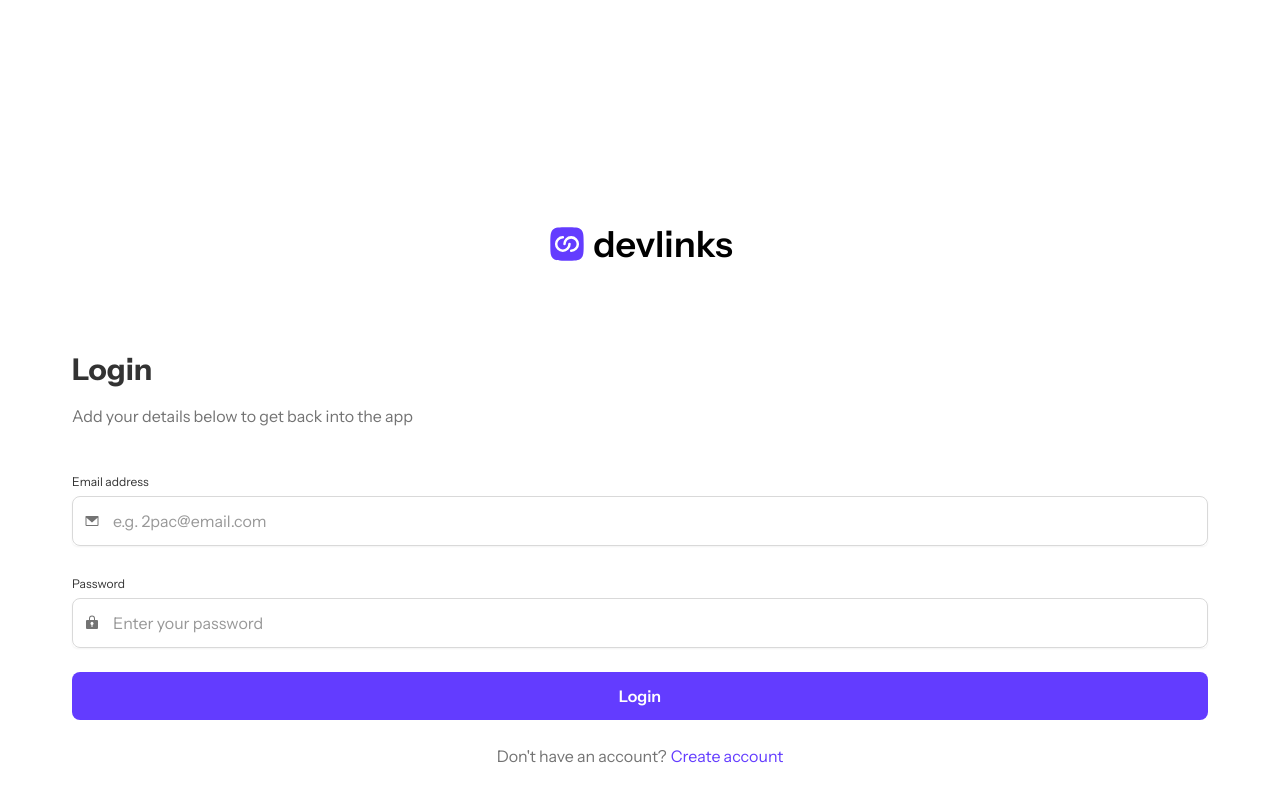
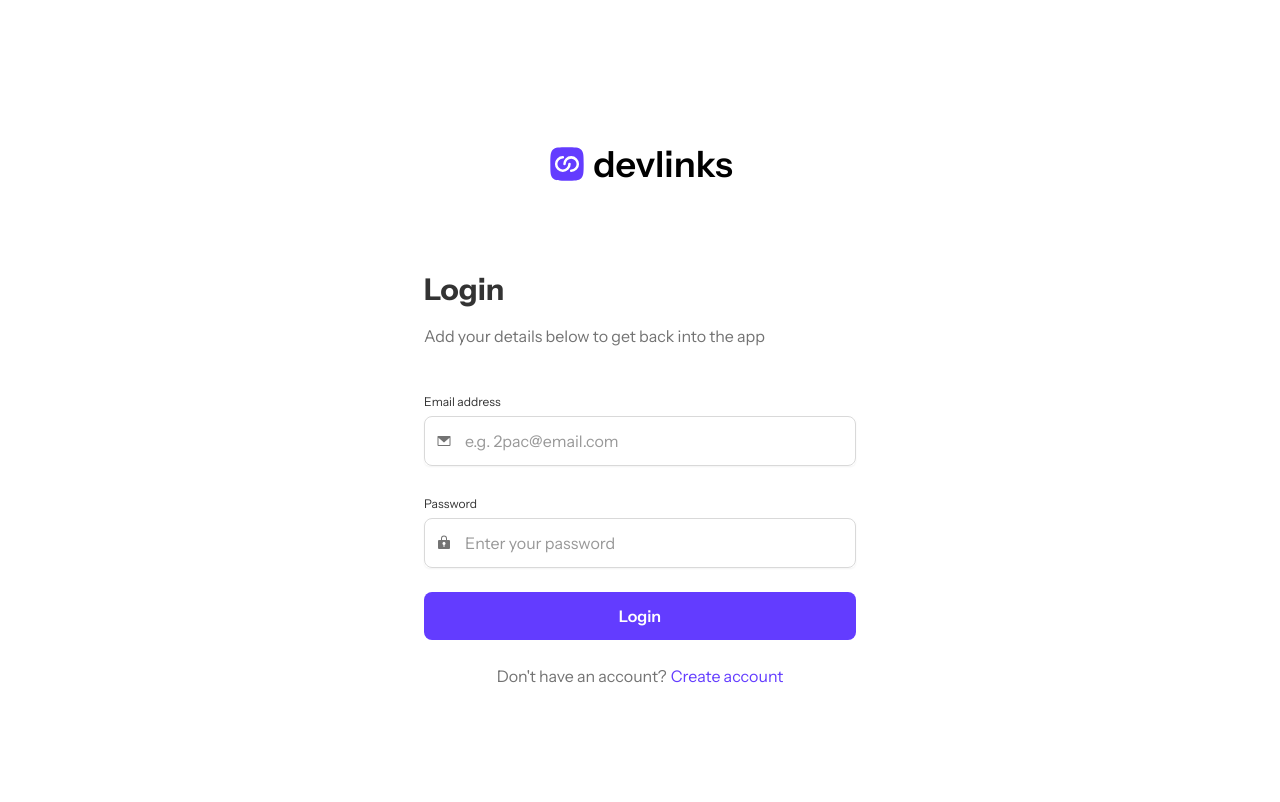
Before and after one commit to o-ashour/link-sharing-app, a Next.js app: page /login in a window 1280 px wide. Shown: the top 802 px of the page. Built offline with nearby package versions, Linux system fonts and the light colour scheme.

Commit message:
Adjust Large Layout on Login Page

```diff
--- a/src/app/login/page.tsx
+++ b/src/app/login/page.tsx
@@ -11,9 +11,9 @@ export default function Page() {
   const isError = false;
 
   return (
-    <section className='flex min-h-full flex-1 flex-col justify-center px-8 py-8 space-y-16 md:px-40 md:py-56 md:space-y-12 lg:px-8'>
+    <section className='min-h-full px-8 py-8 md:px-40 md:py-56 lg:max-w-lg lg:mx-auto lg:p-0'>
+      <div className='flex flex-1 flex-col justify-center space-y-16 md:space-y-12 lg:mt-36'>
         <AuthHeader />
-
         <main className="md:p-10">
           <div>
             <h2 className="mb-2 text-grey-400 text-2xl md:mb-4 md:text-3xl font-bold">
@@ -59,6 +59,7 @@ export default function Page() {
             </div>
           </div>
         </main>
+      </div>
     </section>
   )
 }
```
Lines whose indentation alone changed are shown as unchanged.
